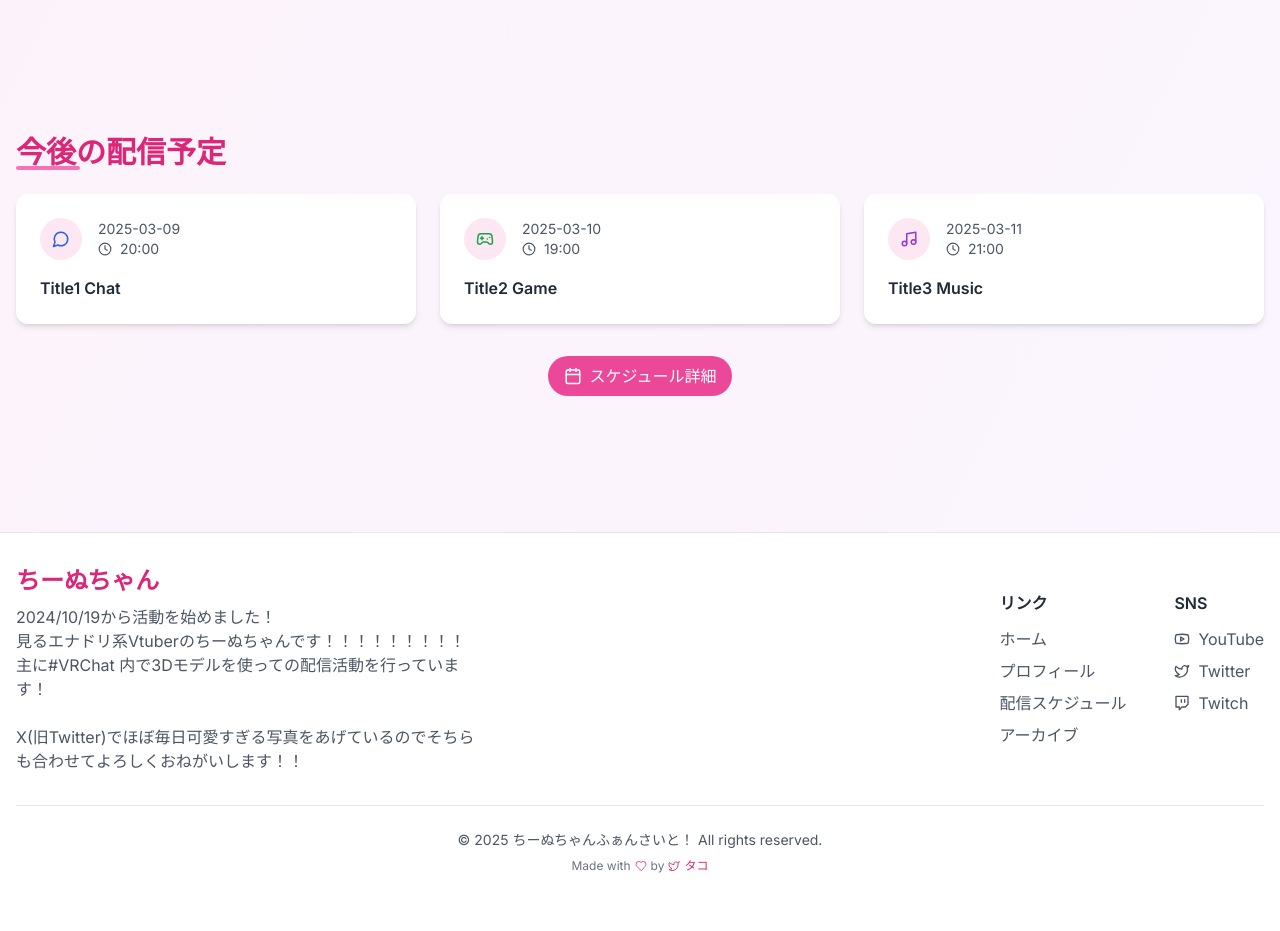
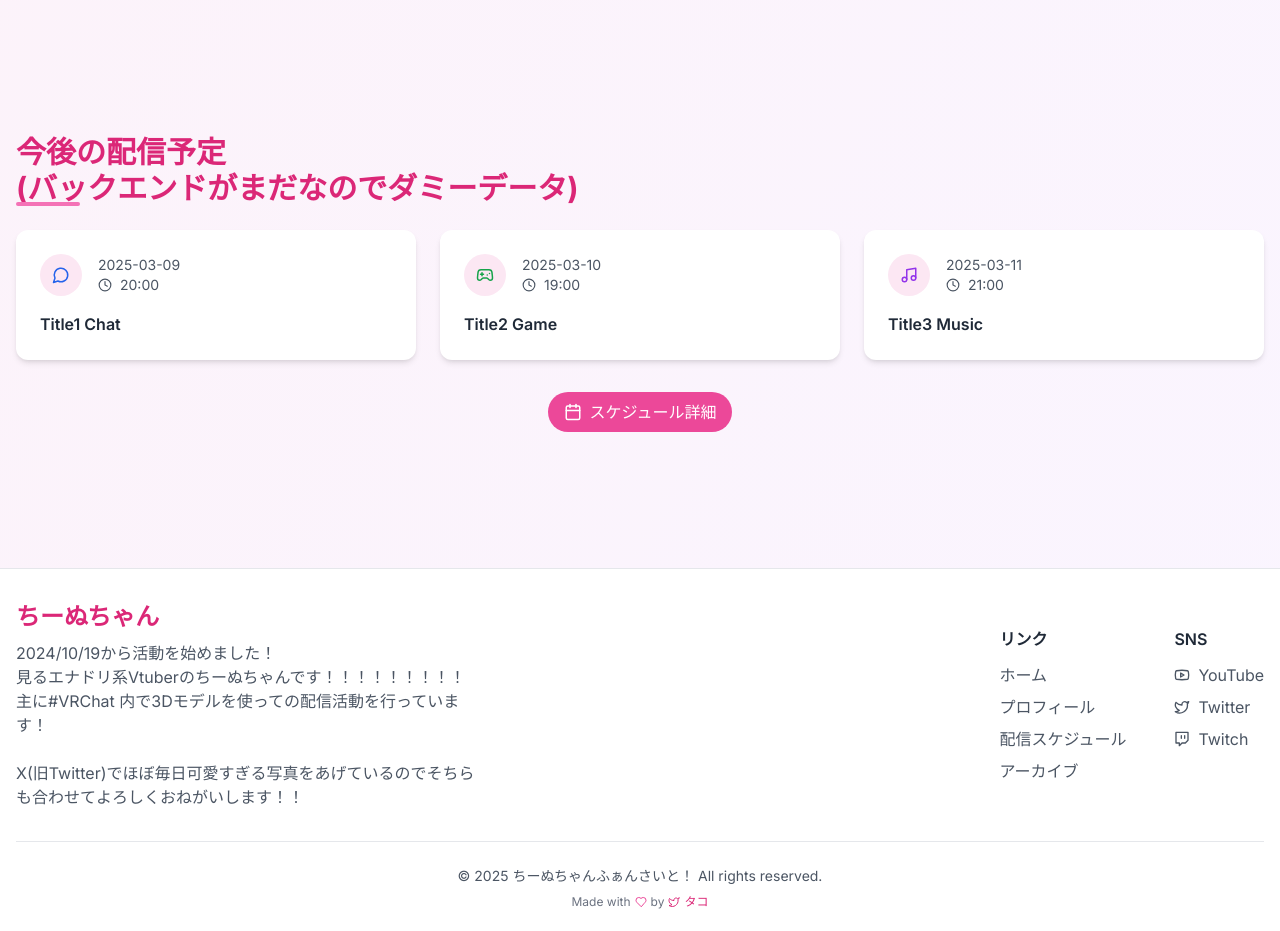
Before and after one commit to T4ko0522/chinuchan-fansite, a Next.js app: page / in a window 1280 px wide. Shown: the part 1560-2491 px from the top of the page. Before the commit the page ends 2466 px from the top, so only its background shows below. Built offline with nearby package versions, Linux system fonts and the light colour scheme.

Commit message:
注意事項を追加

```diff
--- a/src/app/page.tsx
+++ b/src/app/page.tsx
@@ -91,7 +91,10 @@ export default function Home() {
 
       {/* Schedule Preview */}
       <section className="py-10">
-        <h2 className="section-title">今後の配信予定</h2>
+        <h2 className="section-title">
+          今後の配信予定<br />
+          (バックエンドがまだなのでダミーデータ)
+          </h2>
         <SchedulePreview />
         <div className="text-center mt-8">
           <Link href="/schedule" className="btn-primary rounded-full inline-flex items-center">
```
